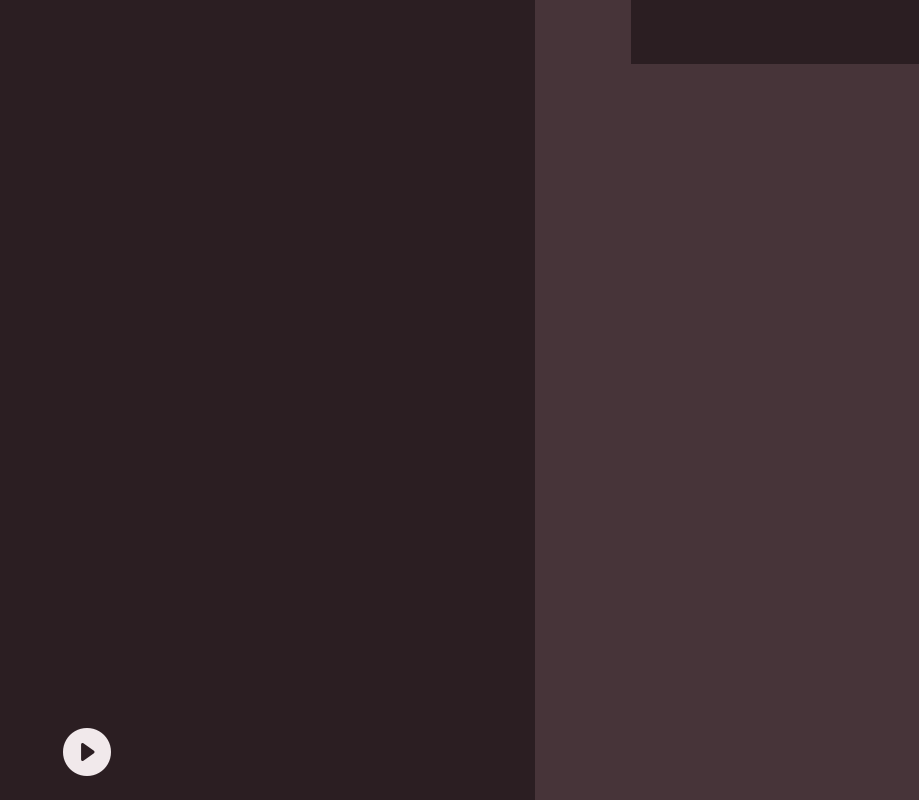
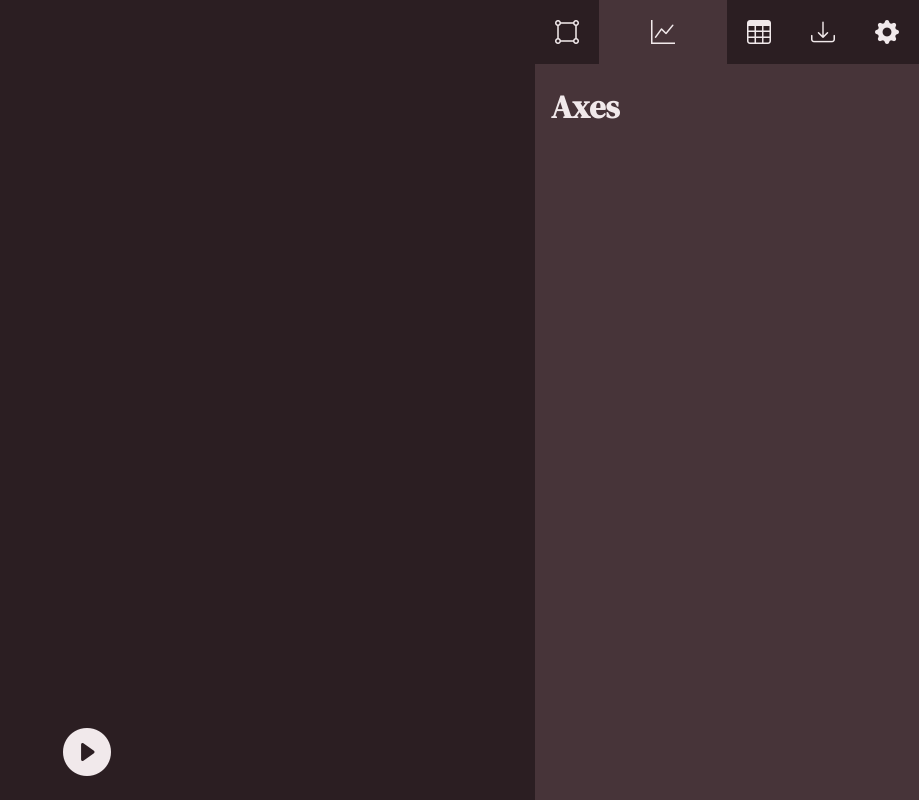
Before and after one commit to craisined/dumb-cart, a plain HTML site: page site/lab.html in a window 1280 px wide. Shown: the whole page, without its empty margins (361-1280 px from the left). Drawn offline with nearby package versions, Linux system fonts and the light colour scheme.

Commit message:
get nav working

```diff
--- a/site/lab.html
+++ b/site/lab.html
@@ -14,10 +14,14 @@
     </div>
     <div class="panel">
         <div class="panel-nav">
-            <div class="panel-nav-btn panel-nav-btn-selected"></div>
-            <div class="panel-nav-btn"></div>
-            <div class="panel-nav-btn"></div>
-            <div class="panel-nav-btn"></div>
+            <div class="panel-nav-btn"><i class="bi bi-bounding-box-circles"></i></div>
+            <div class="panel-nav-btn panel-nav-btn-selected"><i class="bi bi-graph-up"></i></div>
+            <div class="panel-nav-btn"><i class="bi bi-table"></i></div>
+            <div class="panel-nav-btn"><i class="bi bi-download"></i></div>
+            <div class="panel-nav-btn"><i class="bi bi-gear-fill"></i></div>
+        </div>
+        <div class="panel-content panel-content-selected">
+            <h1>Axes</h1>
         </div>
     </div>
 </body>
--- a/site/style.css
+++ b/site/style.css
@@ -7,9 +7,9 @@
     --fg-color: #f1e9eb;
 }
 
-html, body{
-    margin: 0;
-    height: 100%;
+html, body {
+    min-width: 768px;
+    width: 100%;
 }
 
 body {
@@ -19,6 +19,18 @@ body {
     grid-template-columns: 1fr 384px;
     grid-template-rows: 1fr 96px;
     grid-auto-flow: column;
+    height: 100dvh;
+    margin: 0;
+}
+
+h1 {
+    font-family: "DM Serif Display", serif;
+    font-size: 2rem;
+}
+
+h2 {
+    font-family: "DM Serif Display", serif;
+    font-size: 1.5rem;
 }
 
 .chart-container {
@@ -26,16 +38,30 @@ body {
 }
 
 .controls-container {
+    align-items: center;
     background-color: var(--bg-color);
     display: flex;
     justify-content: center;
-    align-items: center;
-    font-size: 48px;
+}
+
+.controls-container > i {
+    font-size: 3rem;
 }
 
 .panel {
     background-color: var(--bg-subtle-color);
     grid-row: span 2;
+    overflow: hidden;
+}
+
+.panel-content {
+    display: none;
+    height: 100%;
+    margin: 16px;
+}
+
+.panel-content-selected {
+    display: block;
 }
 
 .panel-nav {
@@ -44,15 +70,22 @@ body {
 }
 
 .panel-nav-btn {
+    align-content: center;
     background-color: var(--bg-color);
     flex: 1;
     height: 100%;
+    text-align: center;
 }
 
-.panel-nav-btn:hover{
+.panel-nav-btn > i {
+    font-size: 1.5rem;
+}
+
+.panel-nav-btn:hover {
     background-color: var(--bg-subtle-color);
 }
 
 .panel-nav-btn-selected {
     background-color: var(--bg-subtle-color);
+    flex: 2;
 }
```
